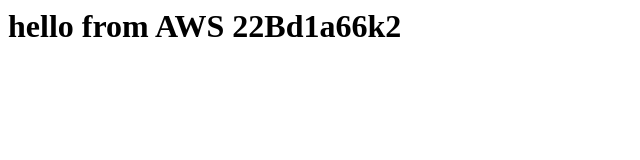
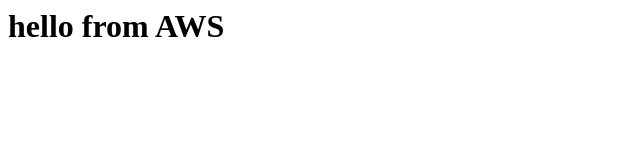
Before and after one commit to vyshnavi-veerlapati/AWSexample, a plain HTML site: page index.html in a window 1280 px wide. Shown: the whole page, without its empty margins (0-640 px from the left). Drawn offline with Linux system fonts and the light colour scheme.

Commit message:
Update index.html

```diff
--- a/index.html
+++ b/index.html
@@ -1,9 +1,8 @@
-
-<html lang="en">
+<html>
 <head>
-
+    <title>Document</title>
 </head>
 <body>
-    <h1>hello from AWS 22Bd1a66k2 </h1>
+    <h1>hello from AWS</h1>
 </body>
 </html>
```
